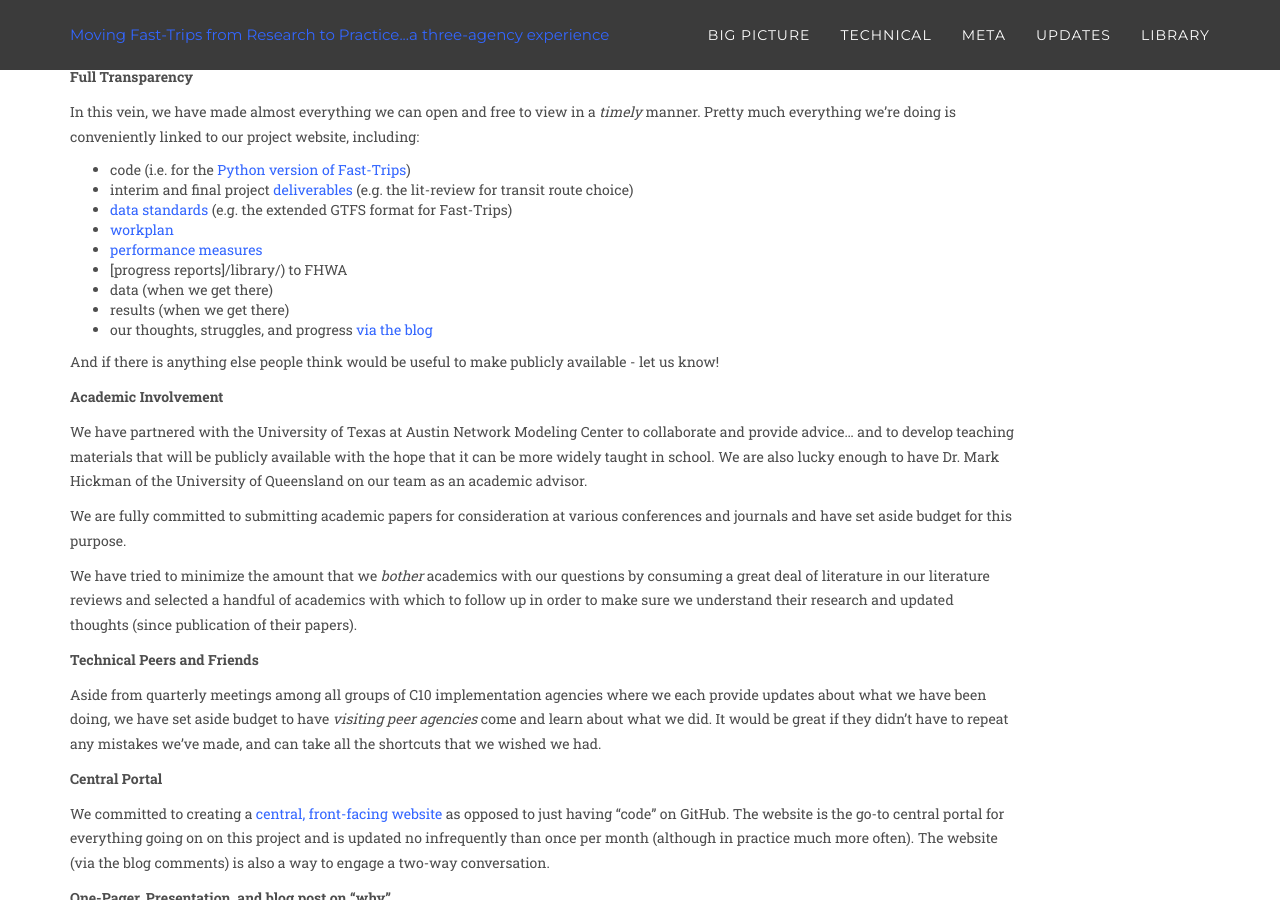
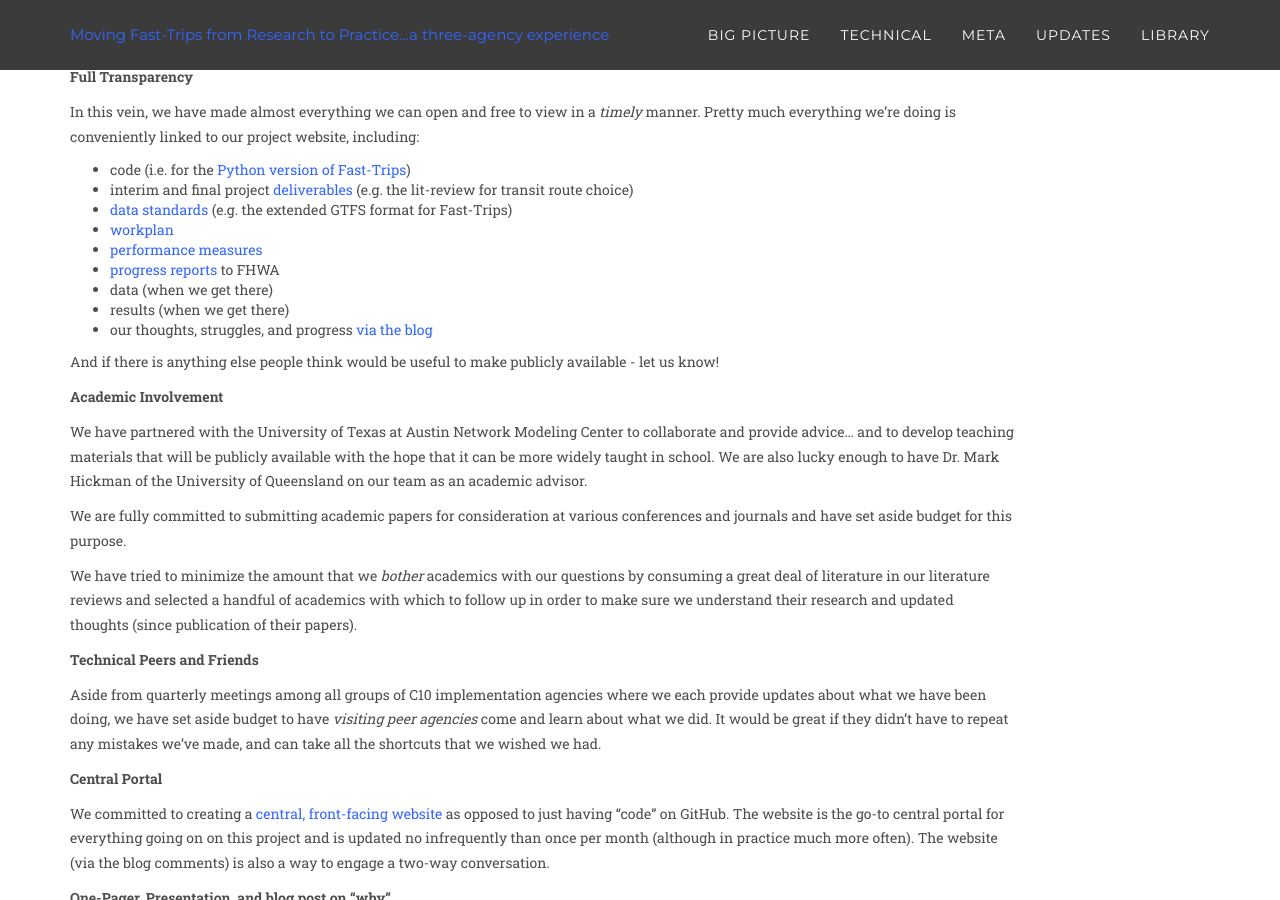
Before and after one commit to BayAreaMetro/fast-trips-project, a Jekyll site: the page built from _posts/2015-06-09-communications.md, in a window 1280 px wide and 900 px high, scrolled down 1105 px. Built offline with Jekyll 4.4.1, drawn with Linux system fonts in a browser that asks for light colours; some web fonts are replaced; comment, search, counter and statistics services are not loaded.

Commit message:
Fix link to library
in communications post

```diff
--- a/_posts/2015-06-09-communications.md
+++ b/_posts/2015-06-09-communications.md
@@ -71,7 +71,7 @@ In this vein, we have made almost everything we can open and free to view in a *
 - [data standards]({{ site.baseurl }}/technical/) (e.g. the extended GTFS format for Fast-Trips)
 - [workplan]({{ site.baseurl }}/library/2015-04-07-RELEASE-Workplan-Technical%20Memorandum.pdf)
 - [performance measures]({{ site.baseurl }}/2015/04/07/How-we-will-measure-ourselves/)
-- [progress reports]/library/) to FHWA
+- [progress reports]({{ site.baseurl }}/library/) to FHWA
 - data (when we get there)
 - results (when we get there)
 - our thoughts, struggles, and progress [via the blog]({{ site.baseurl }}/updates)
```
